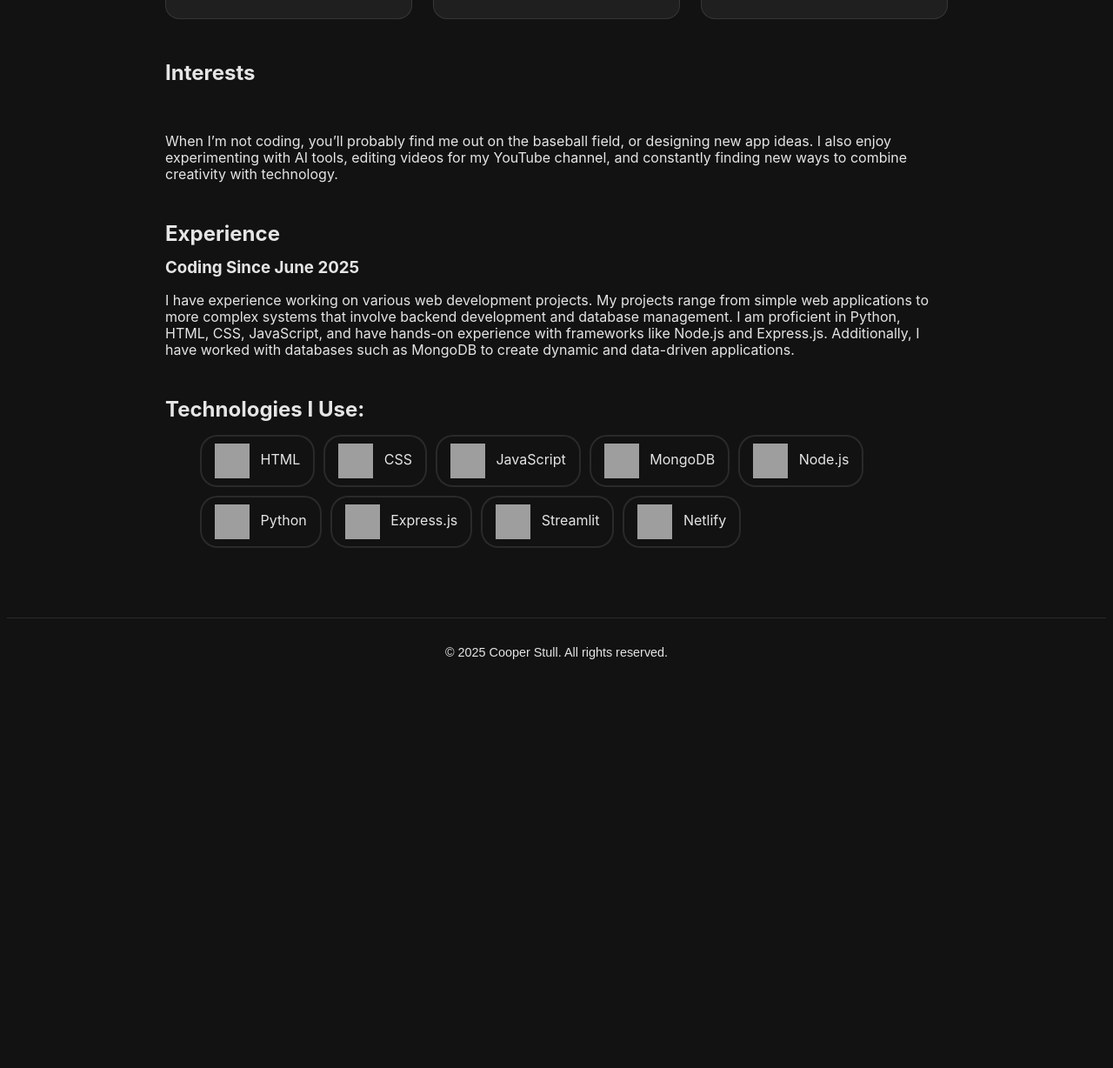
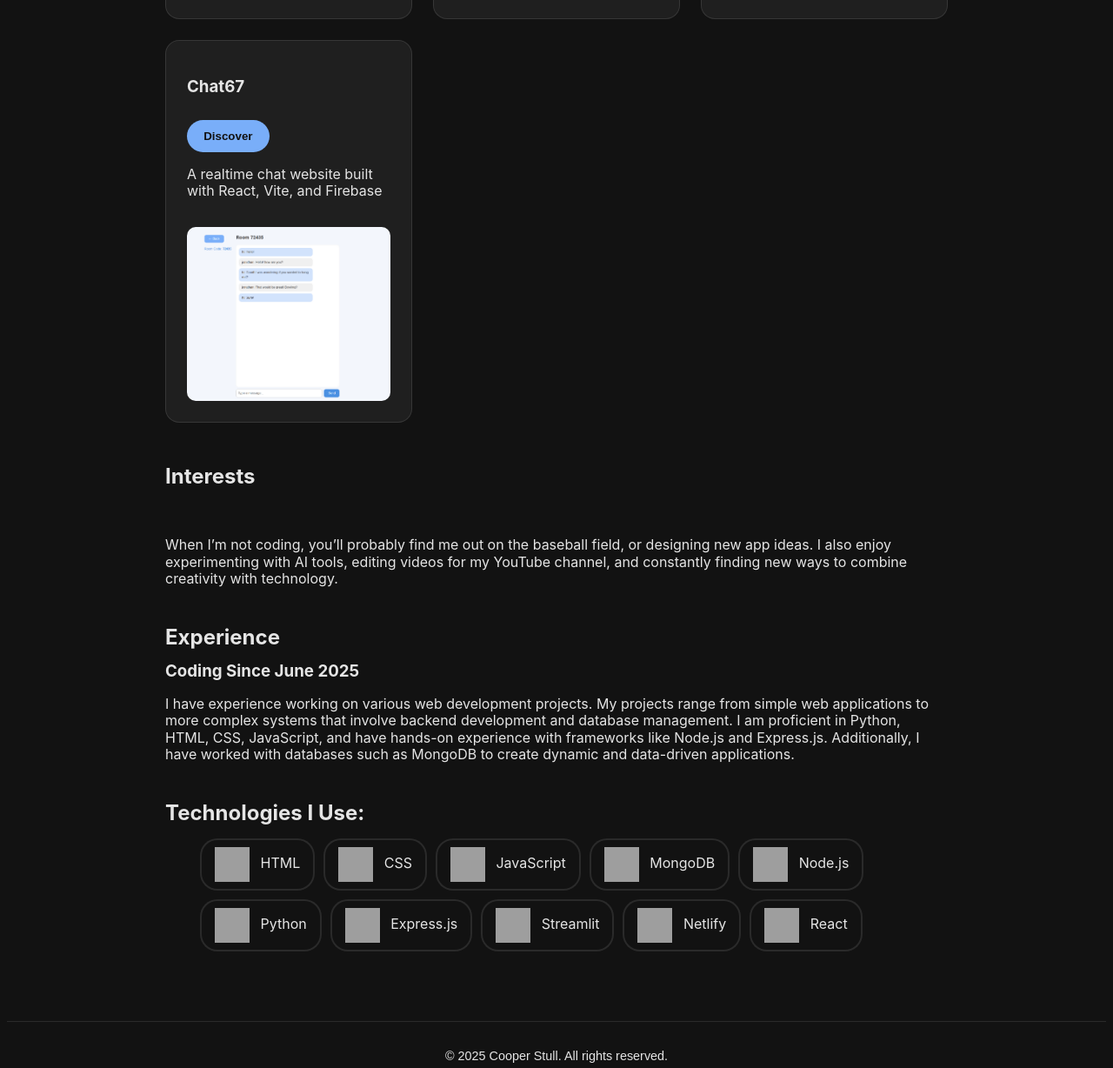
Before and after one commit to coop2012/portfolio, a plain HTML site: page index.html in a window 1280 px wide. Shown: the part 1360-2588 px from the top of the page at 87% size. Before the commit the page ends 2159 px from the top, so only its background shows below. Drawn offline with Linux system fonts and the light colour scheme; grey boxes are pictures that could not be loaded.

Commit message:
Initial commit to existing master branch

```diff
--- a/index.html
+++ b/index.html
@@ -113,6 +113,15 @@
                 <img src="dog-image.png" alt="Login Page" class="project-img" />
 
             </div>
+            <div class="project">
+                <h3>Chat67</h3>
+                <a href="https://https://chatapp-11ad2.web.app/" target="_blank">
+                    <BUTTON>Discover</BUTTON>
+                </a>
+                <p>A realtime chat website built with React, Vite, and Firebase</p>
+                <img src="chat.png" alt="Chat Picture" class="project-img" />
+
+            </div>
         </section>
 
         <section id="interests" class="interests">
@@ -176,6 +185,10 @@
                     <img src="https://www.netlify.com/v3/img/components/logomark.png" alt="Netlify" class="tech-icon" />
                     Netlify
                 </li>
+                <li>
+                    <img src="https://raw.githubusercontent.com/devicons/devicon/master/icons/react/react-original.svg" alt="React" class="tech-icon" />
+                    React
+                </li>
 
             </ul>
         </section>
```
Also changed, not shown: chat.png (added).
